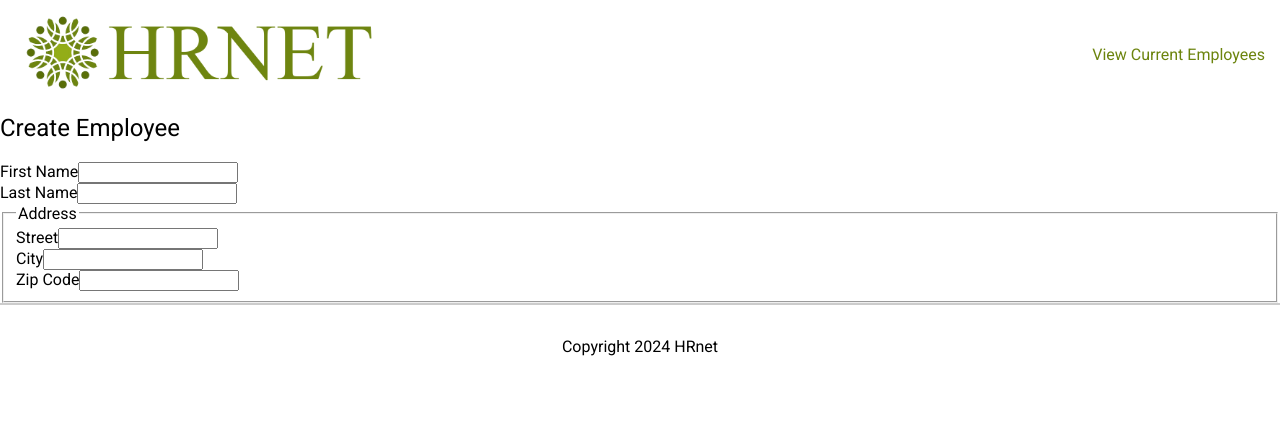
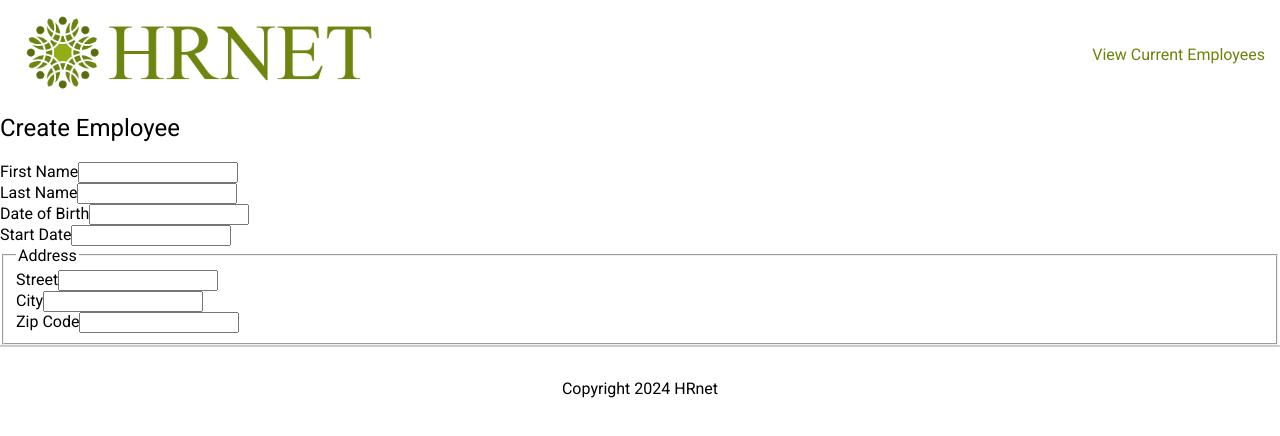
Before and after one commit to LancelleTimote/Projet-n-15-Passer-une-librairie-jQuery-vers-React, a React (Create React App) app: page / in a window 1280 px wide. Shown: the top 436 px of the page. Built offline with nearby package versions, Linux system fonts and the light colour scheme.

Commit message:
Mise en place DatePicker

```diff
--- a/src/pages/Home/Home.jsx
+++ b/src/pages/Home/Home.jsx
@@ -2,8 +2,22 @@ import Header from "../../components/Header/Header";
 import Footer from "../../components/Footer/Footer";
 import "./Home.scss";
 import Input from "../../components/Input/Input";
+import React, { useState } from "react";
+import DatePicker from "react-datepicker";
+import "react-datepicker/dist/react-datepicker.css";
 
 function Home() {
+    const [dateOfBirth, setDateOfBirth] = useState(null);
+    const [startDate, setStartDate] = useState(null);
+
+    const handleDateOfBirthChange = (date) => {
+        setDateOfBirth(date);
+    };
+
+    const handleStartDateChange = (date) => {
+        setStartDate(date);
+    };
+
     return (
         <div>
             <Header />
@@ -12,6 +26,14 @@ function Home() {
                 <form>
                     <Input htmlFor={"first_name"} labelText={"First Name"} type={"text"} inputId={"first_name"} />
                     <Input htmlFor={"last_name"} labelText={"Last Name"} type={"text"} inputId={"last_name"} />
+                    <div>
+                        <label htmlFor="date_of_birth">Date of Birth</label>
+                        <DatePicker selected={dateOfBirth} onChange={handleDateOfBirthChange} />
+                    </div>
+                    <div>
+                        <label htmlFor="start_date">Start Date</label>
+                        <DatePicker selected={startDate} onChange={handleStartDateChange} />
+                    </div>
                     <fieldset>
                         <legend>Address</legend>
                         <Input htmlFor={"street"} labelText={"Street"} type={"text"} inputId={"street"} />
```
